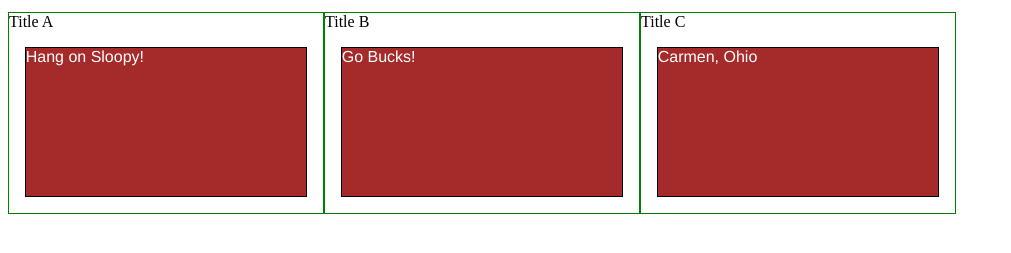
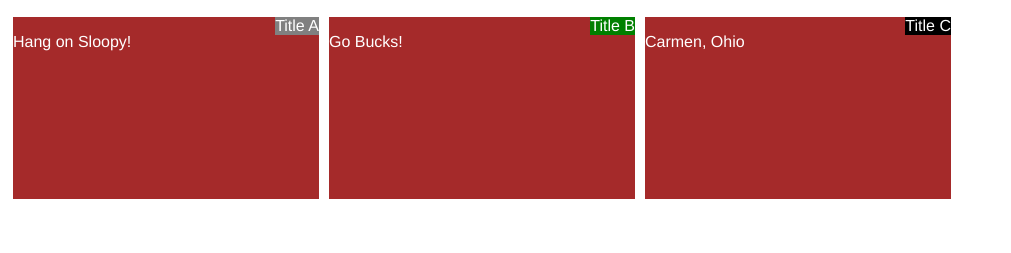
Before and after one commit to jetoney-phd/CourseraWeb, a plain HTML site: page module2_solution/index.html in a window 1280 px wide. Shown: the part 61-314 px from the top of the page, without its empty margins (0-1011 px from the left). Drawn offline with Linux system fonts and the light colour scheme.

Commit message:
Update styles.css

```diff
--- a/module2_solution/styles.css
+++ b/module2_solution/styles.css
@@ -1,5 +1,3 @@
-
-
 /********** Base styles **********/
 * {
   box-sizing: border-box;
@@ -7,19 +5,50 @@
 h1 {
   margin-bottom: 15px;
   text-align: center;
+  margin-left:auto;
+  margin-right:auto;
 }
+section{
 
-p {
-  border: 1px solid black;
+  border-width:thick;
+  border-color:white;
   background-color: #A52A2A;
-  width: 90%;
+  border-style:solid;
+}
+div{
+  border:none;
+  width: 100%;
   height: 150px;
   margin-right: auto;
   margin-left: auto;
   font-family: Helvetica;
   color: white;
+
 }
+p{
+  border: none;
 
+  width: 100%;
+  height: 150px;
+  margin-right:auto;
+  margin-left: auto;
+  font-family: Helvetica;
+  color: white;
+}
+article{
+ text-align:center;
+
+ float: right;
+}
+#articleA{
+  background-color:grey;
+}
+#articleB{
+  background-color:green;
+}
+#articleC{
+  background-color:black;
+}
 /* Simple Responsive Framework. */
 .row {
   width: 100%;
@@ -29,7 +58,7 @@ p {
 @media (min-width: 992px) {
   .col-lg-1, .col-lg-2, .col-lg-3, .col-lg-4, .col-lg-5, .col-lg-6, .col-lg-7, .col-lg-8, .col-lg-9, .col-lg-10, .col-lg-11, .col-lg-12 {
     float: left;
-    border: 1px solid green;
+
   }
   .col-lg-1 {
     width: 8.33%;
@@ -73,7 +102,7 @@ p {
 @media (min-width: 768px) and (max-width: 991px) {
   .col-md-1, .col-md-2, .col-md-3, .col-md-4, .col-md-5, .col-md-6, .col-md-7, .col-md-8, .col-md-9, .col-md-10, .col-md-11, .col-md-12 {
     float: left;
-    border: 1px solid green;
+
   }
   .col-md-1 {
     width: 8.33%;
```
